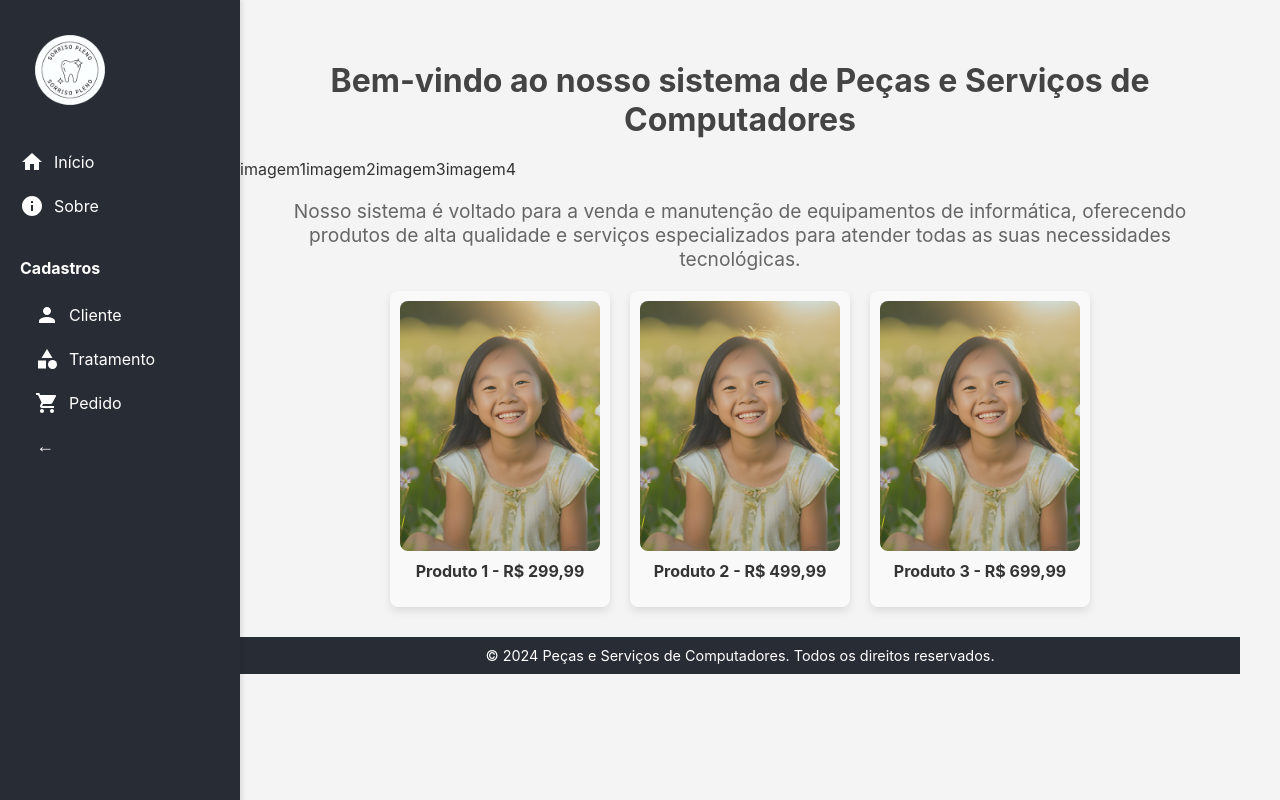
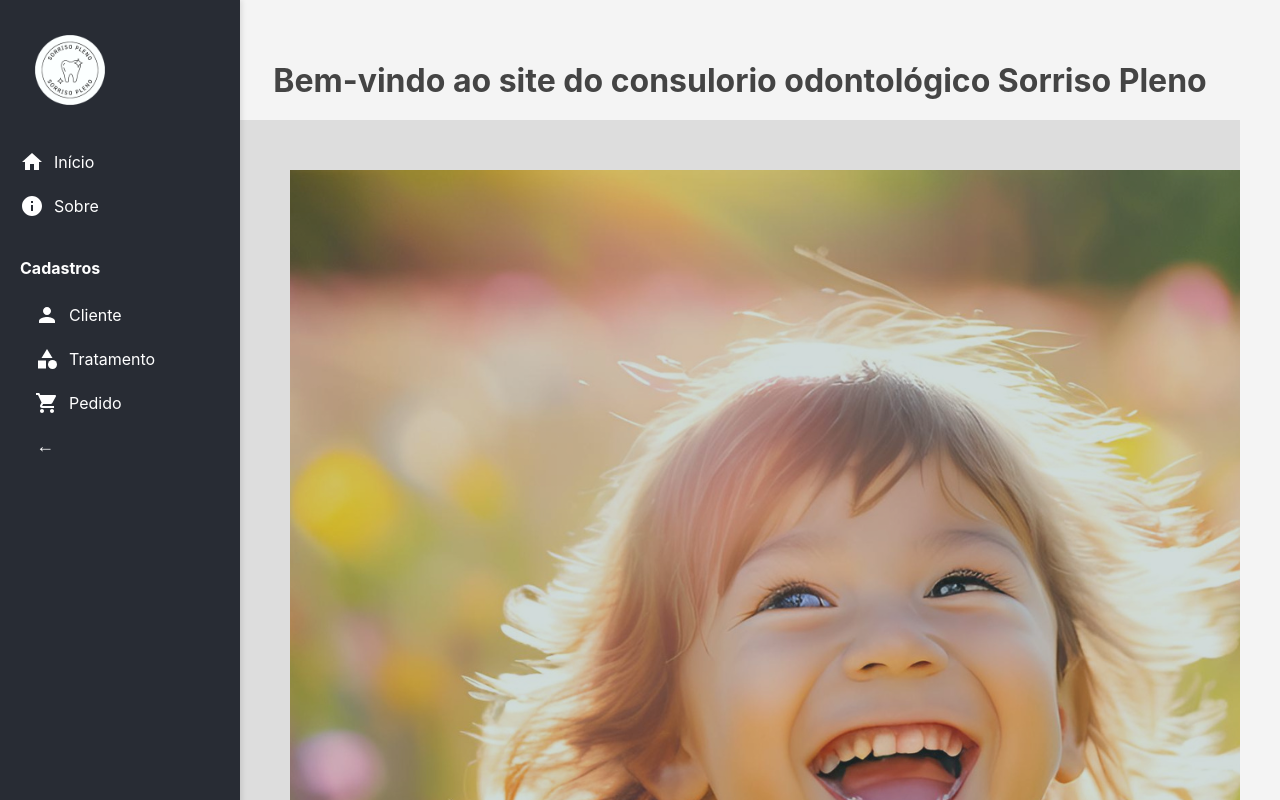
Before and after one commit to deboracorreia/trabalho-frontend-clinica, a React (Create React App) app: page / in a window 1280 px wide. Built offline with nearby package versions, Linux system fonts and the light colour scheme.

Commit message:
corrigido o carrossel

```diff
--- a/src/components/Carousel.js
+++ b/src/components/Carousel.js
@@ -1,17 +1,38 @@
-import React from 'react';
+import React, { useState, useEffect } from 'react';
 import './Carousel.css';
+import imagem1 from '../images/imagem1.png';
+import imagem2 from '../images/imagem2.png';
+import imagem3 from '../images/imagem3.png';
+import imagem4 from '../images/imagem4.png';
 
 const Carousel = () => {
+  const [currentIndex, setCurrentIndex] = useState(0);
+  const items = [imagem1, imagem2, imagem3, imagem4 ];
+
+  // Avançar automaticamente para a próxima imagem a cada 3 segundos
+  useEffect(() => {
+    const interval = setInterval(() => {
+      setCurrentIndex((prevIndex) => (prevIndex + 1) % items.length);
+    }, 3000);
+    return () => clearInterval(interval); // Limpa o intervalo ao desmontar o componente
+  }, [items.length]);
+
   return (
     <div className="carousel">
-      <div className="images/imagem1.png">imagem1</div>
-      <div className="images/imagem2.png">imagem2</div>
-      <div className="images/imagem3.png">imagem3</div>
-      <div className="images/imagem4.png">imagem4</div>
+      <div className="carousel-item">
+        <img src={items[currentIndex]} alt={`Imagem ${currentIndex + 1}`} />
+      </div>
+      <div className="carousel-controls">
+        {items.map((_, index) => (
+          <button
+            key={index}
+            className={index === currentIndex ? "active" : ""}
+            onClick={() => setCurrentIndex(index)}
+          ></button>
+        ))}
+      </div>
     </div>
   );
 };
 
-
-
 export default Carousel;
--- a/src/pages/Home.js
+++ b/src/pages/Home.js
@@ -8,18 +8,17 @@ import produto3 from '../images/imagem1.png';
 const Home = () => {
   return (
     <div className="home-container">
-      <h1>Bem-vindo ao nosso sistema de Peças e Serviços de Computadores</h1>
+      <h1>Bem-vindo ao site do consulorio odontológico Sorriso Pleno</h1>
 
       <Carousel />
 
       <div className="description">
         <p>
-          Nosso sistema é voltado para a venda e manutenção de equipamentos de informática,
-          oferecendo produtos de alta qualidade e serviços especializados para atender todas as suas necessidades tecnológicas.
+        Bem-vindo à inovação no cuidado com seu sorriso! Nossa clínica odontológica é a mais nova no mercado, trazendo a praticidade do autoatendimento para agendamentos e tratamentos de alto padrão, garantindo conforto e excelência para você.
         </p>
       </div>
 
-      <div className="product-gallery">
+      {/* <div className="product-gallery">
         <div className="product-item">
           <img src={produto1} alt="Produto 1" />
           <p>Produto 1 - R$ 299,99</p>
@@ -33,9 +32,9 @@ const Home = () => {
           <p>Produto 3 - R$ 699,99</p>
         </div>
       </div>
-
+       */}
       <footer className="footer">
-        <p>&copy; 2024 Peças e Serviços de Computadores. Todos os direitos reservados.</p>
+        <p>&copy; 2024 tratamentos e manutenções odontológicas. Todos os direitos reservados.</p>
       </footer>
     </div>
   );
```
